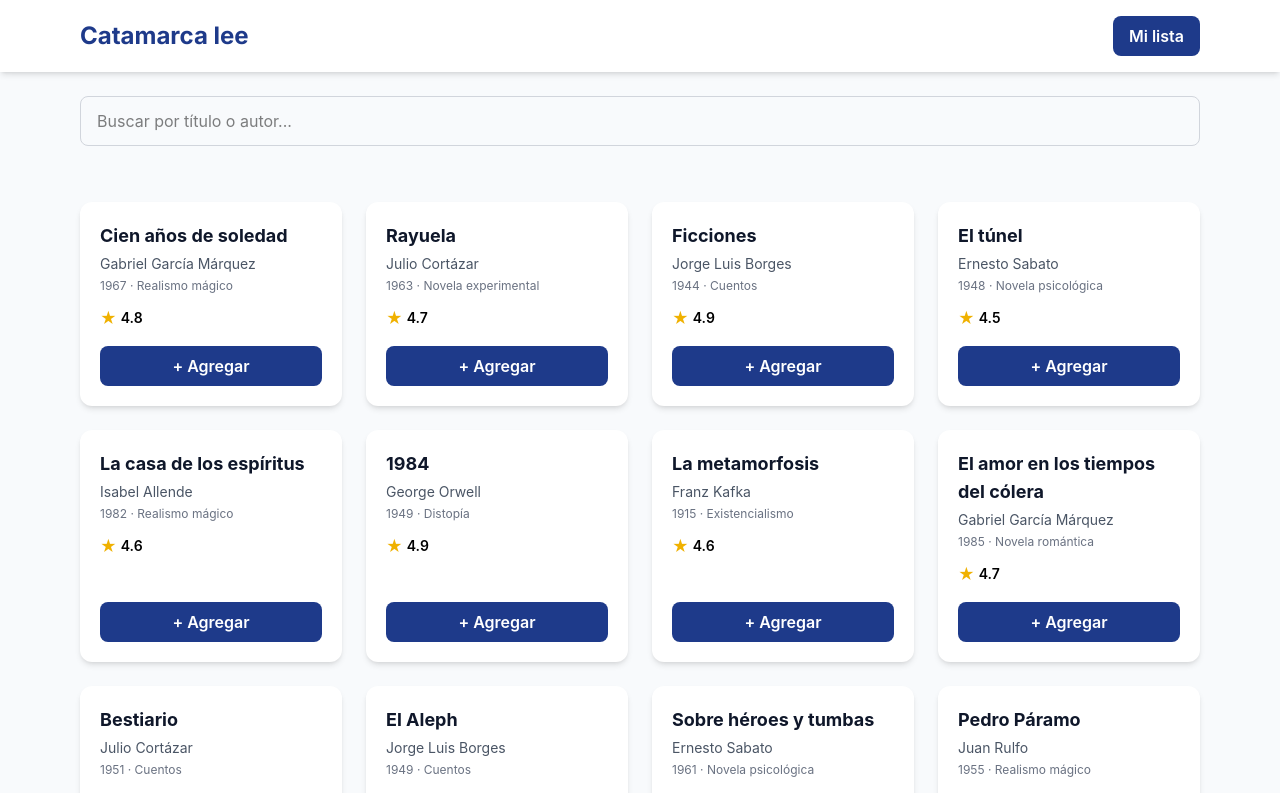
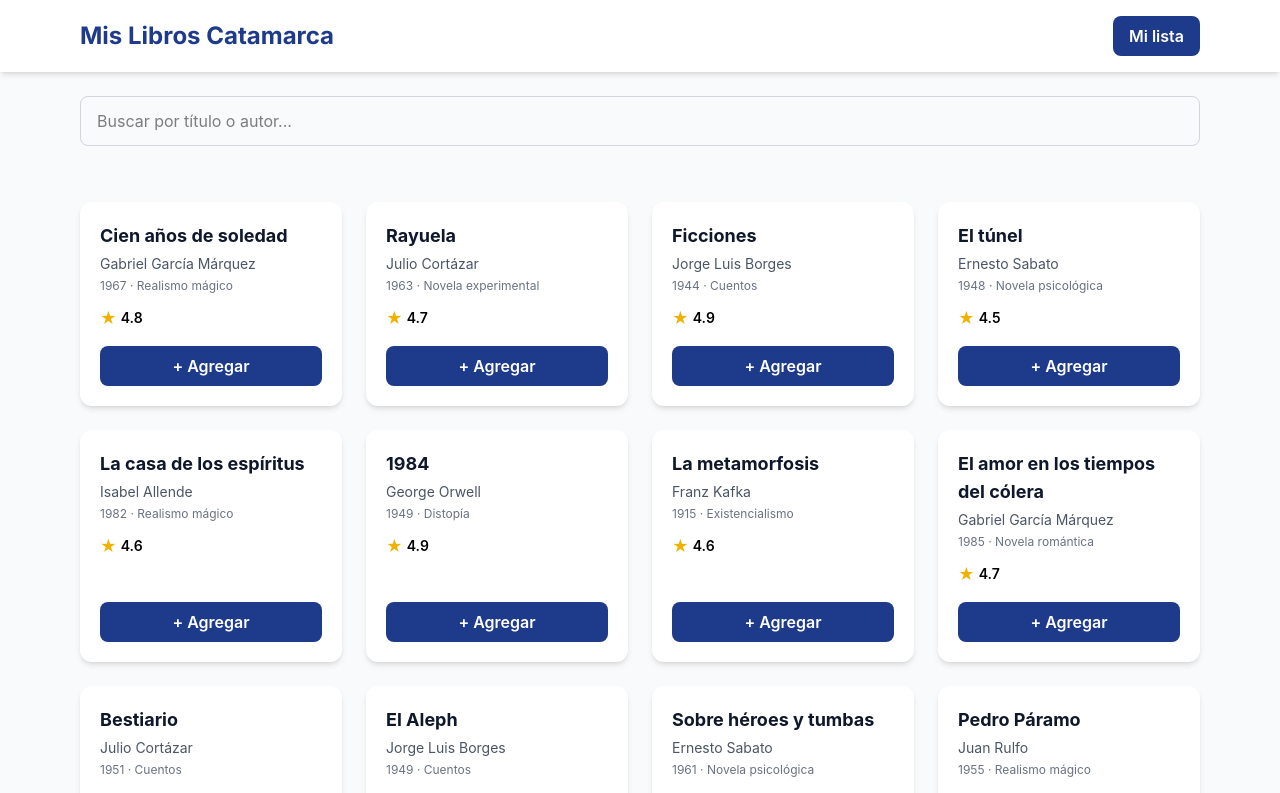
Before and after one commit to licsel75/m4S2P1, a React (Vite) app: page / in a window 1280 px wide. Shown: the top 793 px of the page. Built offline with nearby package versions, Linux system fonts and the light colour scheme.

Commit message:
localStorage

```diff
--- a/src/App.jsx
+++ b/src/App.jsx
@@ -5,23 +5,38 @@ import ItemList from './components/ItemList';
 import ListPanel from './components/ListPanel';
 import { items } from './data/items';
 
+const STORAGE_KEY = 'mislibros:lista';
+
 function App() {
-  // Estados
-  const [myList, setMyList] = useState([]);
+  const [myList, setMyList] = useState(() => {
+    try {
+      const saved = localStorage.getItem(STORAGE_KEY);
+      return saved ? JSON.parse(saved) : [];
+    } catch (error) {
+      console.error('Error al leer localStorage:', error);
+      return [];
+    }
+  });
+
   const [searchTerm, setSearchTerm] = useState('');
   const [isPanelOpen, setIsPanelOpen] = useState(false);
 
-  // Efecto: actualizar el título de la pestaña
   useEffect(() => {
-    const appName = "Catamarca lee";
+    try {
+      localStorage.setItem(STORAGE_KEY, JSON.stringify(myList));
+    } catch (error) {
+      console.error('Error al guardar en localStorage:', error);
+    }
+  }, [myList]);
+
+  useEffect(() => {
+    const appName = "Mis Libros Catamarca";
     const total = myList.length;
-
     document.title = total > 0
       ? `Mi lista (${total}) | ${appName}`
       : appName;
-  }, [myList]);  // ← Se ejecuta cuando myList cambia
+  }, [myList]);
 
-  // Toggle inmutable
   const handleToggle = (item) => {
     setMyList((prev) => {
       const yaEsta = prev.some((i) => i.id === item.id);
@@ -35,6 +50,14 @@ function App() {
     setMyList((prev) => prev.filter((i) => i.id !== item.id));
   };
 
+  const handleClear = () => {
+    const confirmado = confirm("¿Seguro que querés vaciar tu lista?");
+    if (confirmado) {
+      setMyList([]);
+      localStorage.removeItem(STORAGE_KEY);
+    }
+  };
+
   const handleOpenList = () => setIsPanelOpen(true);
   const handleCloseList = () => setIsPanelOpen(false);
 
@@ -42,18 +65,15 @@ function App() {
     setSearchTerm(e.target.value);
   };
 
-  // Dato derivado
   const filteredItems = items.filter((item) =>
     item.title.toLowerCase().includes(searchTerm.toLowerCase()) ||
     item.author.toLowerCase().includes(searchTerm.toLowerCase())
-
-
   );
 
   return (
     <div className="min-h-screen bg-surface">
       <Navbar
-        logo="Catamarca lee"
+        logo="Mis Libros Catamarca"
         count={myList.length}
         onOpenList={handleOpenList}
       />
@@ -70,6 +90,7 @@ function App() {
           myList={myList}
           onClose={handleCloseList}
           onRemove={handleRemove}
+          onClear={handleClear}
         />
       )}
     </div>
--- a/src/components/ListPanel.jsx
+++ b/src/components/ListPanel.jsx
@@ -1,4 +1,4 @@
-function ListPanel({ myList, onClose, onRemove }) {
+function ListPanel({ myList, onClose, onRemove, onClear }) {
   return (
     <div className="fixed inset-0 bg-black/50 z-50 flex justify-end">
       <aside className="bg-white w-full max-w-md h-full flex flex-col shadow-xl">
@@ -20,14 +20,12 @@ function ListPanel({ myList, onClose, onRemove }) {
         {/* Contenido del panel */}
         <div className="flex-grow overflow-y-auto p-4">
           {myList.length === 0 ? (
-            // Empty state: lista vacía
             <div className="text-center py-20">
               <p className="text-lg text-gray-600">
                 Todavía no agregaste nada, buscá algo arriba 👆
               </p>
             </div>
           ) : (
-            // Lista de items
             <ul className="flex flex-col gap-3">
               {myList.map((item) => (
                 <li
@@ -51,6 +49,19 @@ function ListPanel({ myList, onClose, onRemove }) {
             </ul>
           )}
         </div>
+
+        {/* Footer del panel: botón vaciar (solo si hay items) */}
+        {myList.length > 0 && (
+          <footer className="p-4 border-t border-gray-200">
+            <button
+              type="button"
+              onClick={onClear}
+              className="w-full bg-red-500 text-white py-3 rounded-lg font-semibold hover:bg-red-600 transition-colors"
+            >
+              Vaciar mi lista
+            </button>
+          </footer>
+        )}
       </aside>
     </div>
   );
```
